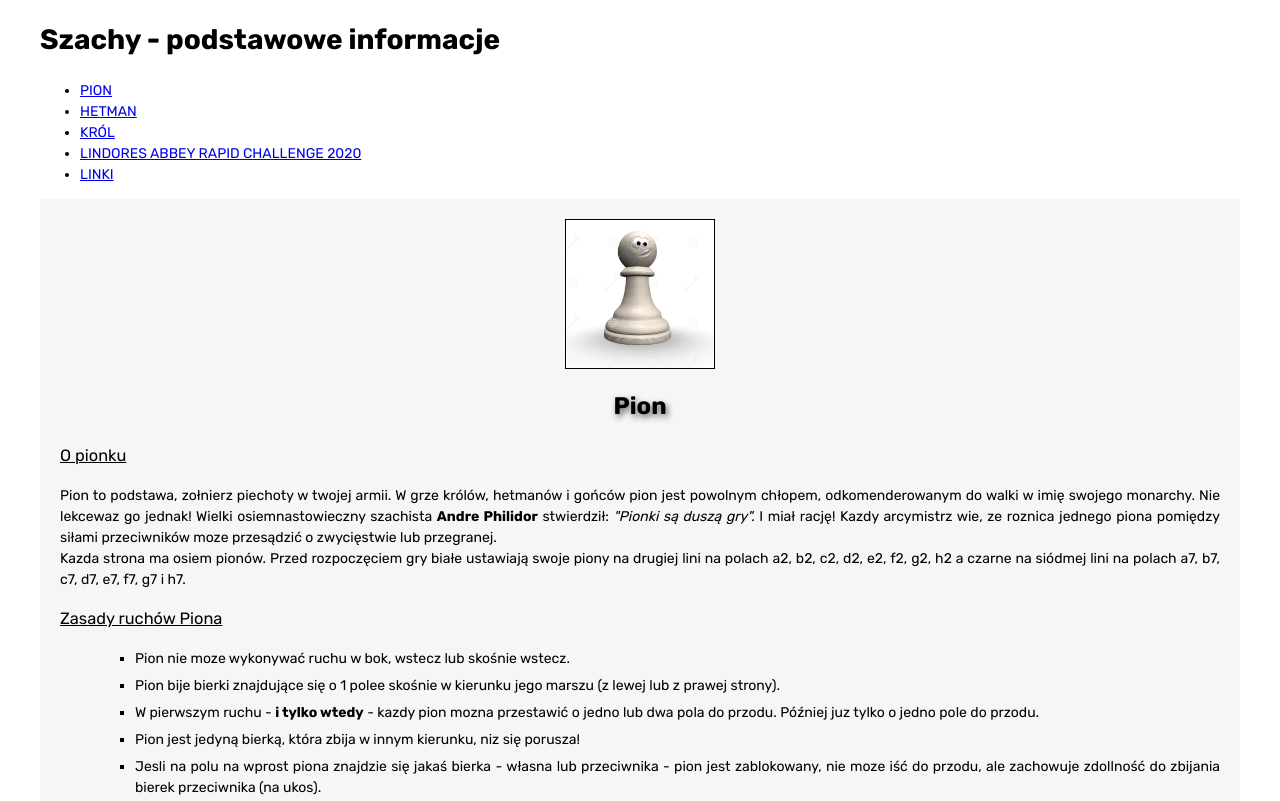
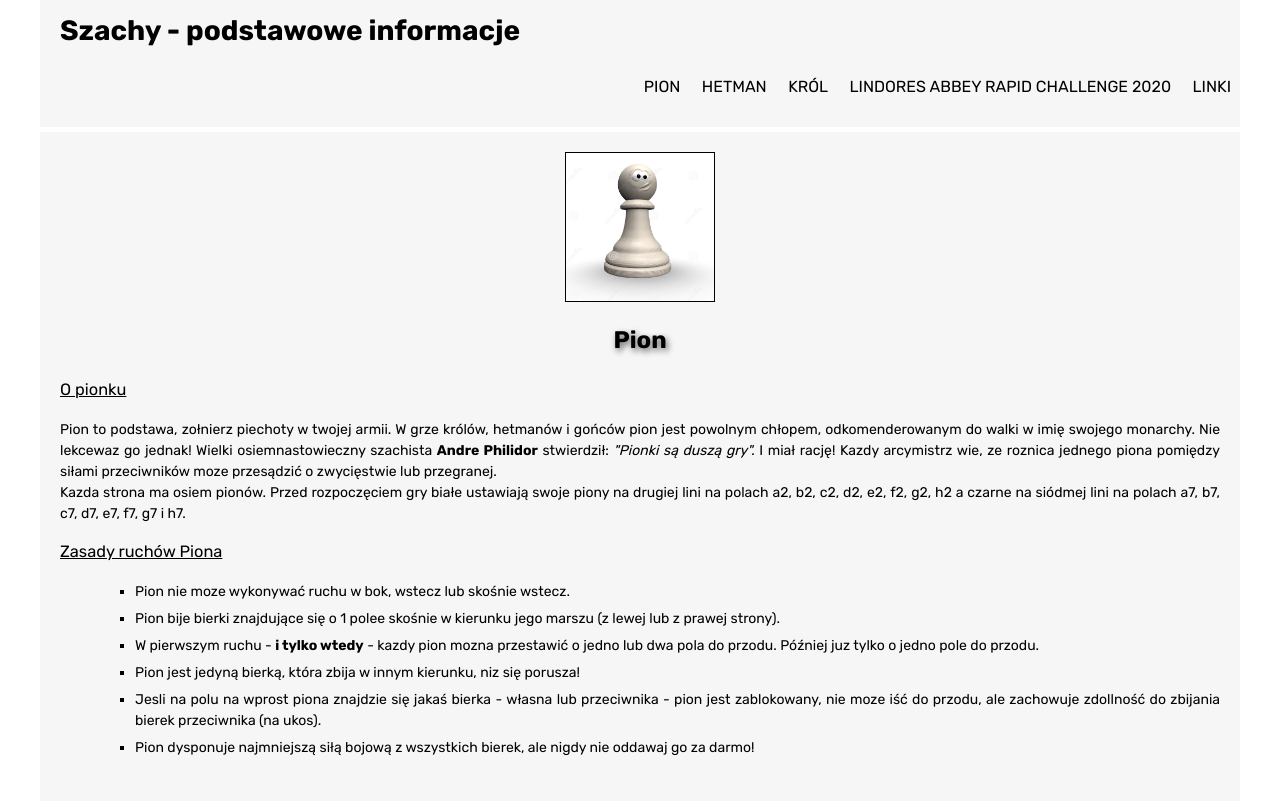
Before and after one commit to Jerszynski/homepage, a plain HTML site: page index.html in a window 1280 px wide. Shown: the top 801 px of the page. Drawn offline with nearby package versions, Linux system fonts and the light colour scheme.

Commit message:
Fixing mistakenly named navigation block and CSS style link

```diff
--- a/index.html
+++ b/index.html
@@ -9,7 +9,7 @@
     <link rel="stylesheet" type="text/css" href="css/style.css" />
     <link rel="stylesheet" type="text/css" href="css/section.css" />
     <link rel="stylesheet" type="text/css" href="css/table.css" />
-    <link rel="stylesheet" type="text/css" href="css/navigation.css" />
+    <link rel="stylesheet" type="text/css" href="css/nav.css" />
 
     <link
       href="https://fonts.googleapis.com/css2?family=Rubik:wght@400;700&display=swap"
@@ -28,7 +28,7 @@
   </head>
 
   <body class="body">
-    <navigation class="navigation">
+    <nav class="navigation">
       <header>
         <h1 class="navigation__header">Szachy - podstawowe informacje</h1>
       </header>
@@ -52,7 +52,7 @@
           <a class="navigation__link" href="#Linki">LINKI</a>
         </li>
       </ul>
-    </navigation>
+    </nav>
 
     <main class="main">
       <section class="section">
```
